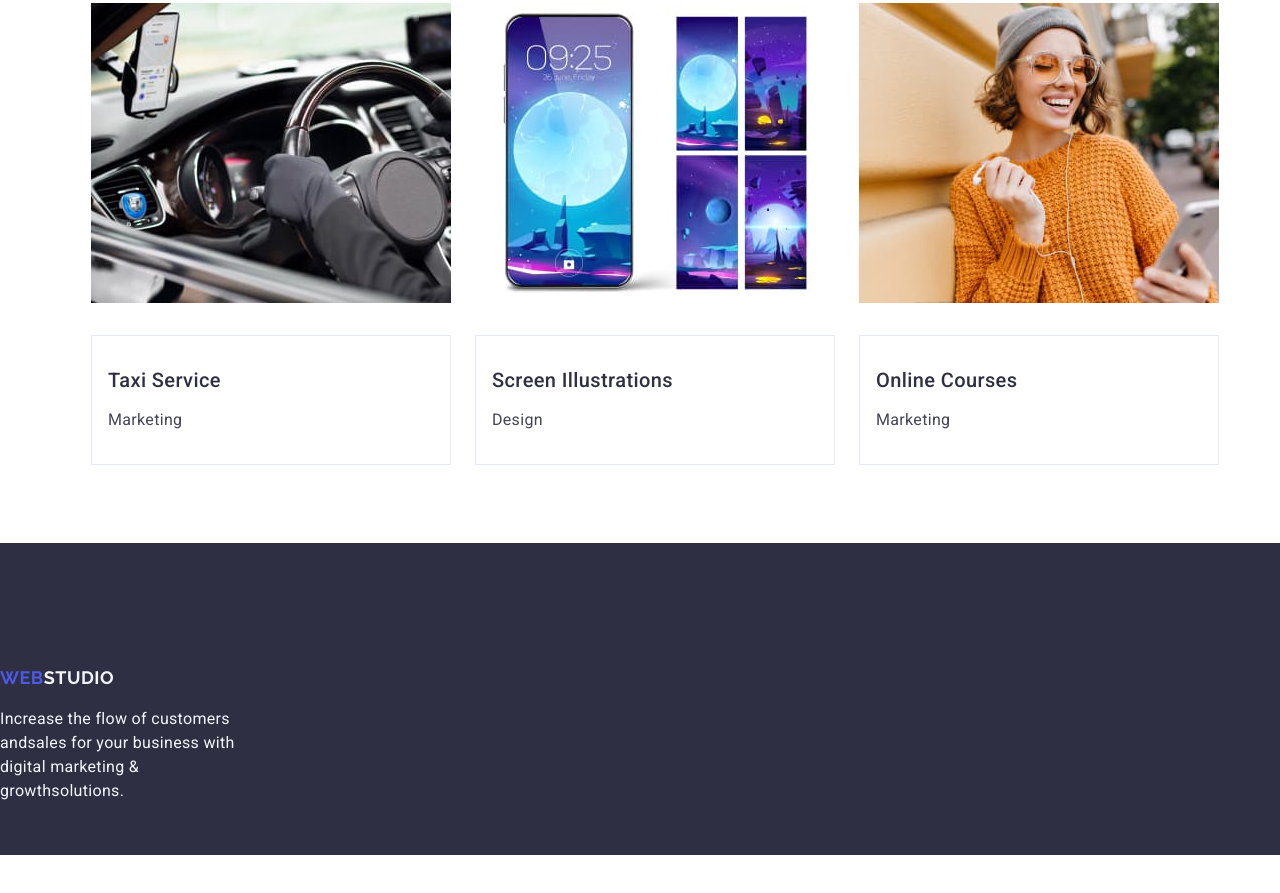
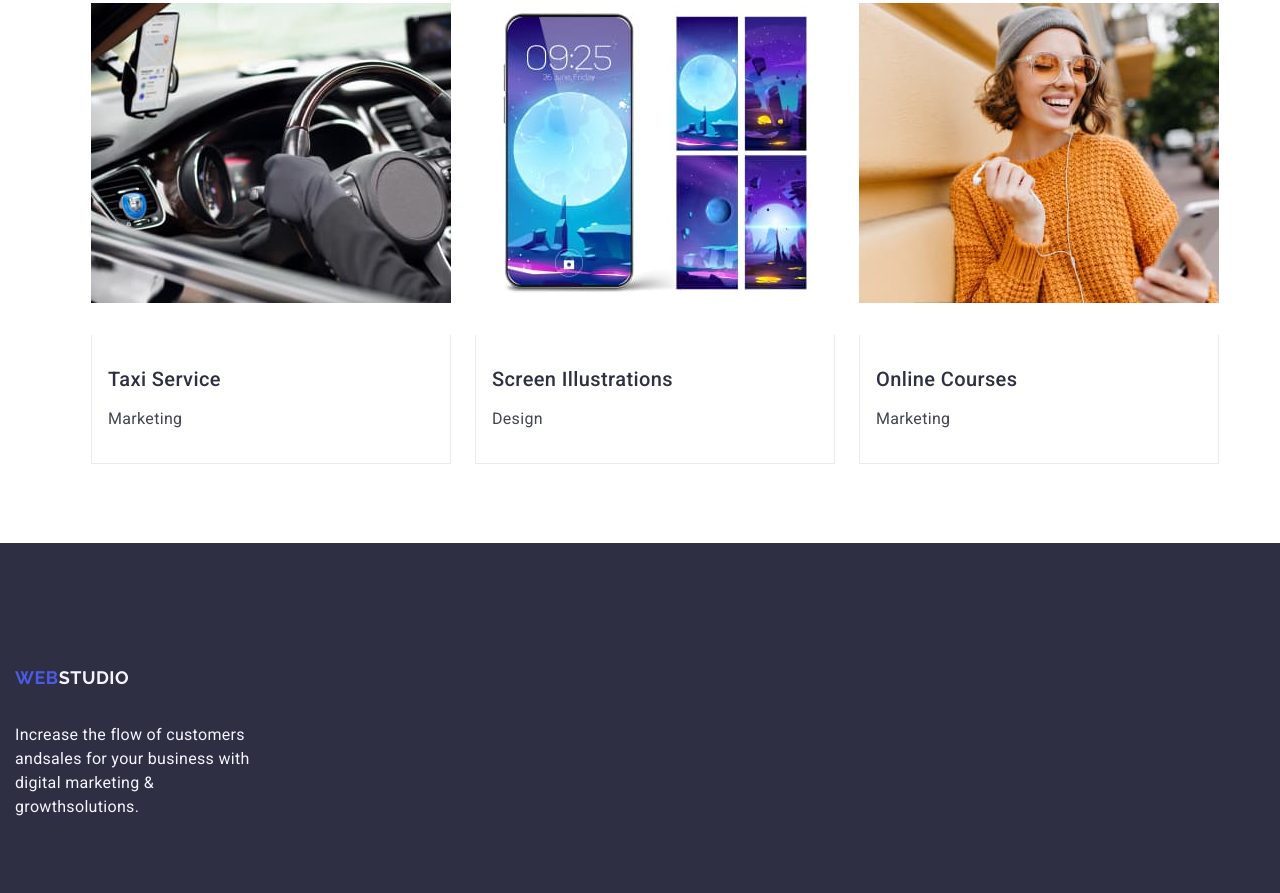
Before and after one commit to MariannaHon/goit-markup-hw-03, a plain HTML site: page index.html in a window 1280 px wide. Shown: the part 2926-3819 px from the top of the page. Before the commit the page ends 3781 px from the top, so only its background shows below. Drawn offline with nearby package versions, Linux system fonts and the light colour scheme.

Commit message:
commit-7

```diff
--- a/css/styles.css
+++ b/css/styles.css
@@ -12,6 +12,8 @@
 .bottom .logo .black {
     color: #f4f4fd;
     font-family: 'Raleway', sans-serif;
+}
+.logo-bottom {
     display: inline-block;
     margin-bottom: 16px;
 }
@@ -295,6 +297,7 @@
     align-self: stretch;
     padding-bottom: 32px;
     border: 1px solid #e7e9fc;
+    border-top: none;
 }
 .list-portfolio .small-title {
     font-size: 20px;
@@ -328,7 +331,6 @@
     width: 264px;
     height: 112px;
     flex-shrink: 0;
-    padding: 100px 0;
 }
 .bottom .paragraf {
     color:#F4F4FD;
@@ -340,6 +342,7 @@
 }
 .bottom {
     background: #2E2F42;
+    padding: 100px 0;
 }
 
 
@@ -392,7 +395,6 @@
     width: 1440px;
     height: 312px;
     flex-shrink: 0;
-    padding: 100px 0;
 }
 .section {
     padding-top: 120px;
--- a/index.html
+++ b/index.html
@@ -166,7 +166,7 @@
     <!-- Footer -->
     <footer class="bottom">
         <div class="container bottom-content">
-            <a href="./index.html" class="logo">Web<span class="black">Studio</span></a>
+            <a href="./index.html" class="logo logo-bottom">Web<span class="black">Studio</span></a>
 
             <p class="paragraf">Increase the flow of customers andsales for your business with digital marketing & growthsolutions.</p>
         </div>
```
